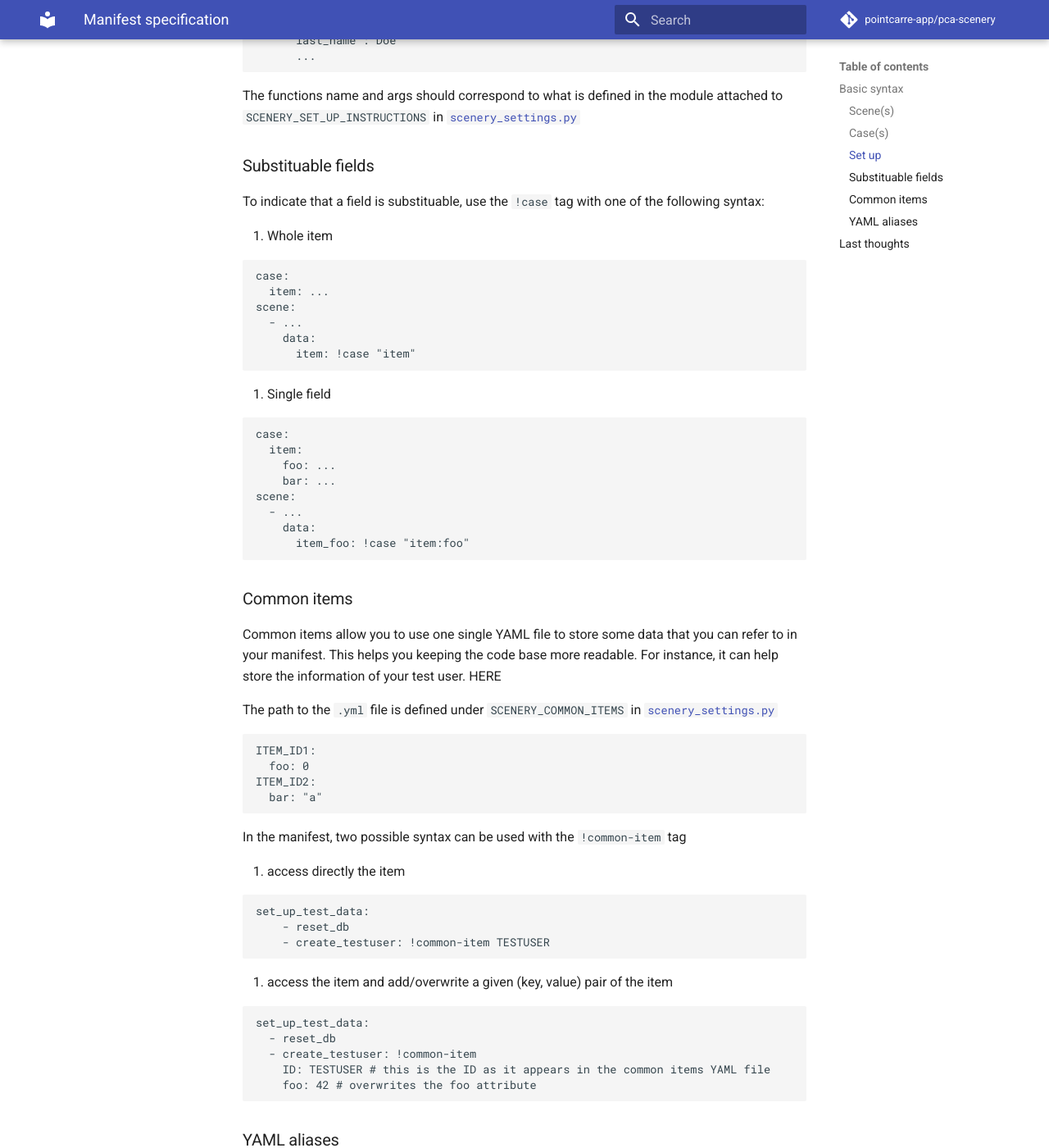
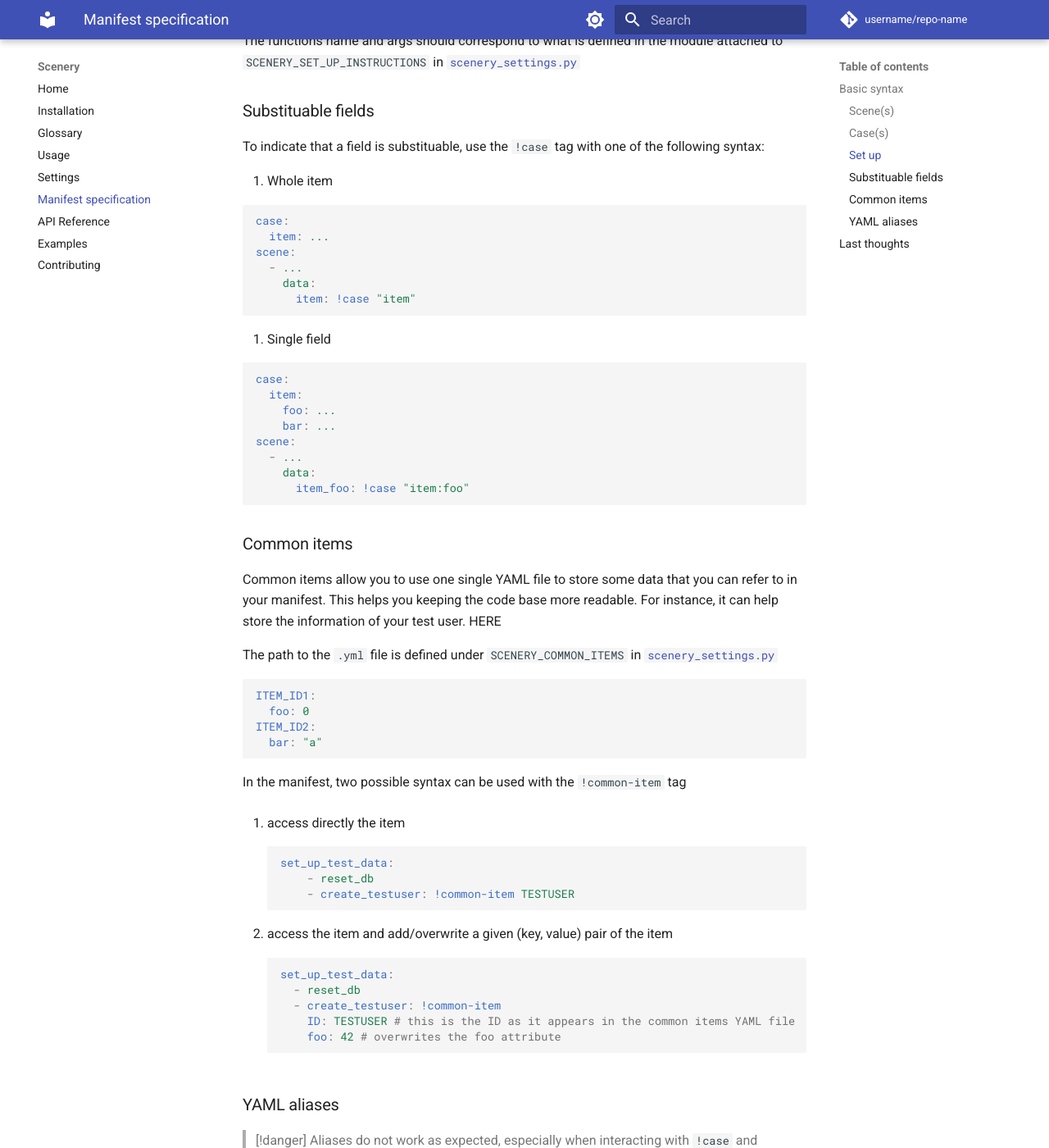
Before and after one commit to pointcarre-app/pca-scenery, an MkDocs documentation site: the page built from docs/manifest_specification.md, in a window 1280 px wide and 1400 px high, scrolled down 1862 px. Shown: the whole window at 82% size. Built offline with MkDocs 1.6.1 and Material for MkDocs 9.7.7, drawn with Linux system fonts in a browser that asks for light colours; comment, search, counter and statistics services are not loaded; some of the changed text lies outside the part shown.

Commit message:
test doc workflow

```diff
--- a/mkdocs.yml
+++ b/mkdocs.yml
@@ -1,76 +1,46 @@
 site_name: Scenery
-site_url: https://pointcarre-app.github.io/pca-scenery/
-repo_url: https://github.com/pointcarre-app/pca-scenery
-repo_name: pointcarre-app/pca-scenery
-
-# theme:
-#   name: material
-#   features:
-#     - navigation.tabs
-#     - navigation.sections
-#     - navigation.top
-#     - navigation.tracking
-#     - navigation.expand
-#   palette:
-#     - scheme: default
-#       primary: indigo
-#       accent: indigo
-#       toggle:
-#         icon: material/brightness-7
-#         name: Switch to dark mode
-#     - scheme: slate
-#       primary: indigo
-#       accent: indigo
-#       toggle:
-#         icon: material/brightness-4
-#         name: Switch to light mode
+site_url: https://selimPCA.github.io/pca-scenery/
+repo_url: https://github.com/selimPCA/pca-scenery
+repo_name: username/repo-name
 
 theme:
   name: material
-  features:
-    - navigation.tabs
-    - navigation.sections
-
-# nav:
-#   - Home: index.md
-#   - Installation: installation.md
-#   - Glossary: glossary.md
-#   - Usage: usage.md
-#   - Manifest specification: manifest_specification.md
-#   - Settings: settings.md
-#   - API Reference: api.md
-#   - Examples: examples/basic.md
-#   - Contributing: contributing.md
-
+  palette:
+    - scheme: default
+      primary: indigo
+      accent: indigo
+      toggle:
+        icon: material/brightness-7
+        name: Switch to dark mode
+    - scheme: slate
+      primary: indigo
+      accent: indigo
+      toggle:
+        icon: material/brightness-4
+        name: Switch to light mode
 
 nav:
   - Home: index.md
   - Installation: installation.md
+  - Glossary: glossary.md
   - Usage: usage.md
+  - Settings: settings.md
+  - Manifest specification: manifest_specification.md
   - API Reference: api.md
-
+  - Examples: todo
+  - Contributing: contributing.md
 plugins:
   - search
   - mkdocstrings:
       default_handler: python
 
-
-# plugins:
-#   - search
-#   - mkdocstrings:
-#       default_handler: python
-#       handlers:
-#         python:
-#           rendering:
-#             show_source: true
-
-# markdown_extensions:
-#   - pymdownx.highlight:
-#       anchor_linenums: true
-#   - pymdownx.inlinehilite
-#   - pymdownx.snippets
-#   - pymdownx.superfences
-#   - admonition
-#   - pymdownx.details
-#   - pymdownx.tasklist:
-#       custom_checkbox: true
+markdown_extensions:
+  - pymdownx.highlight:
+      anchor_linenums: true
+  - pymdownx.inlinehilite
+  - pymdownx.snippets
+  - pymdownx.superfences
+  - admonition
+  - pymdownx.details
+  - pymdownx.tasklist:
+      custom_checkbox: true
```
Also changed, not shown: 1 other file.
